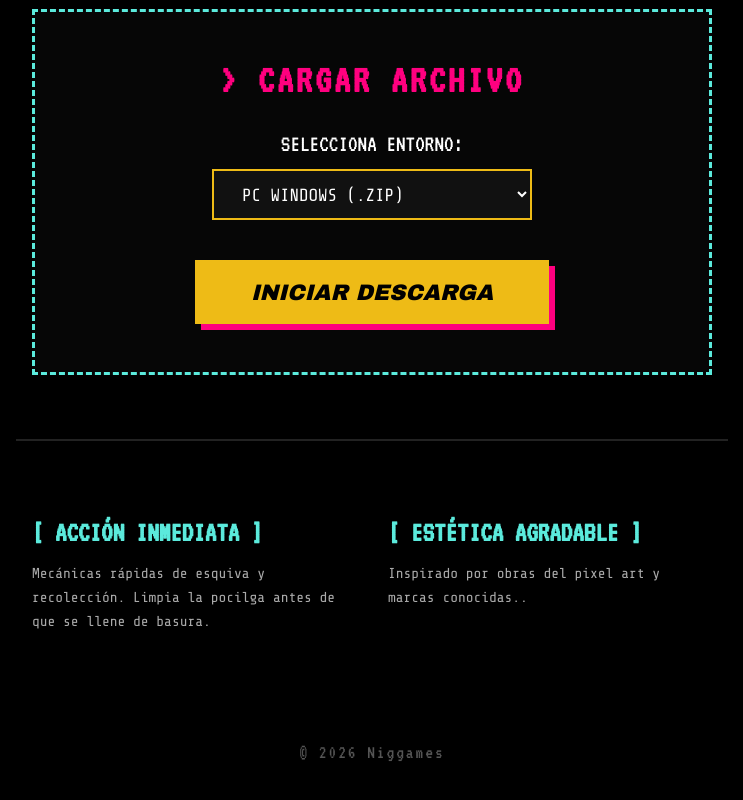
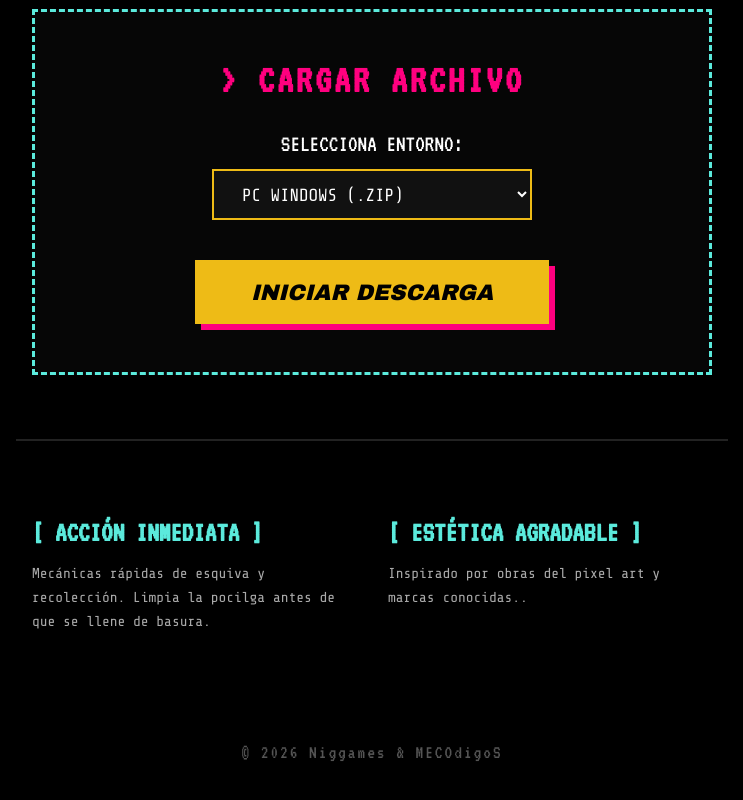
Before and after one commit to IamRex48/Gip, a plain HTML site: page index.html in a window 1280 px wide. Shown: the part 716-1516 px from the top of the page, without its empty margins (268-1011 px from the left). Drawn offline with nearby package versions, Linux system fonts and the light colour scheme.

Commit message:
Update index.html

```diff
--- a/index.html
+++ b/index.html
@@ -269,7 +269,7 @@
         </section>
 
         <footer>
-            © 2026 Niggames
+            © 2026 Niggames & MECOdigoS
         </footer>
     </div>
 
```
